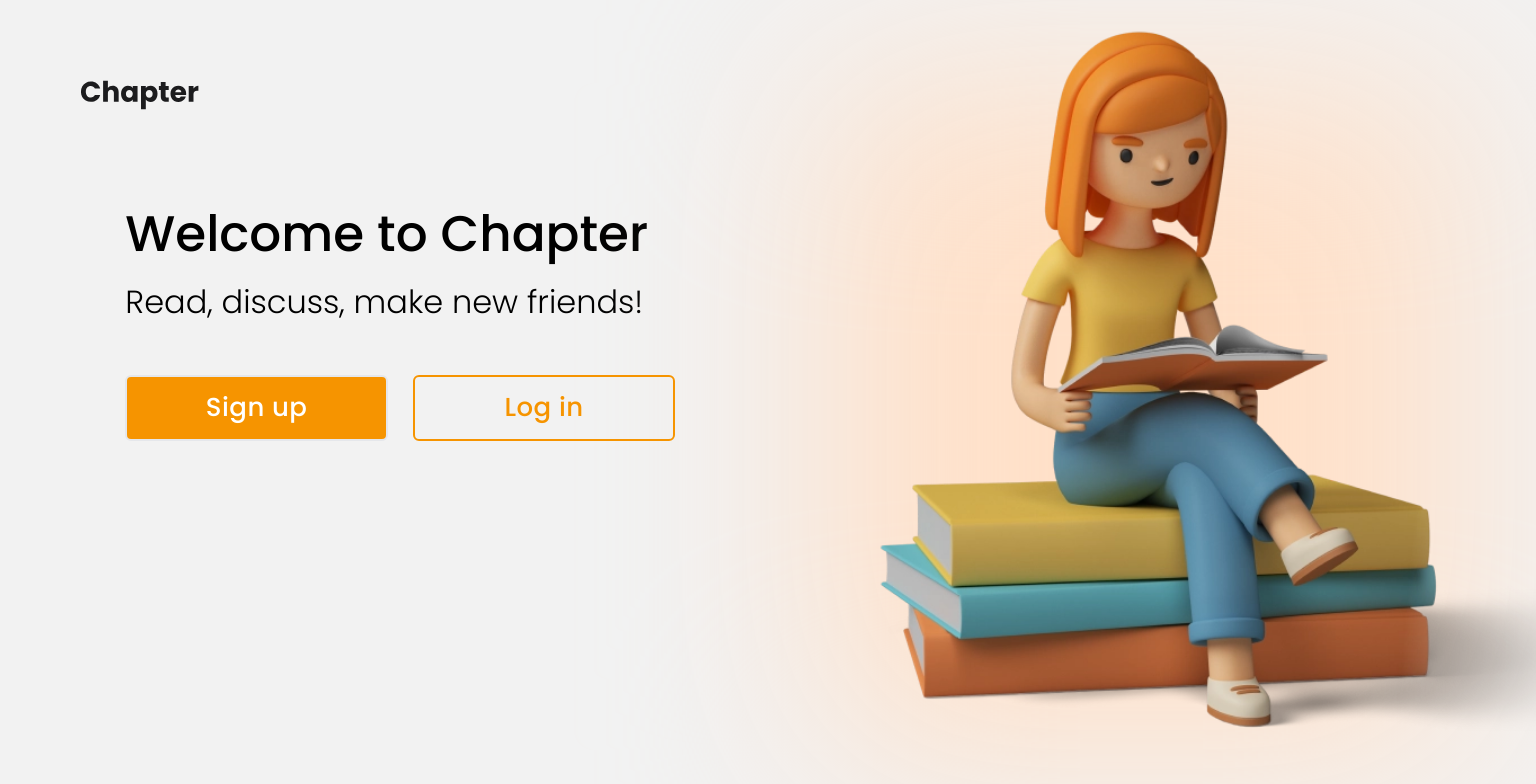
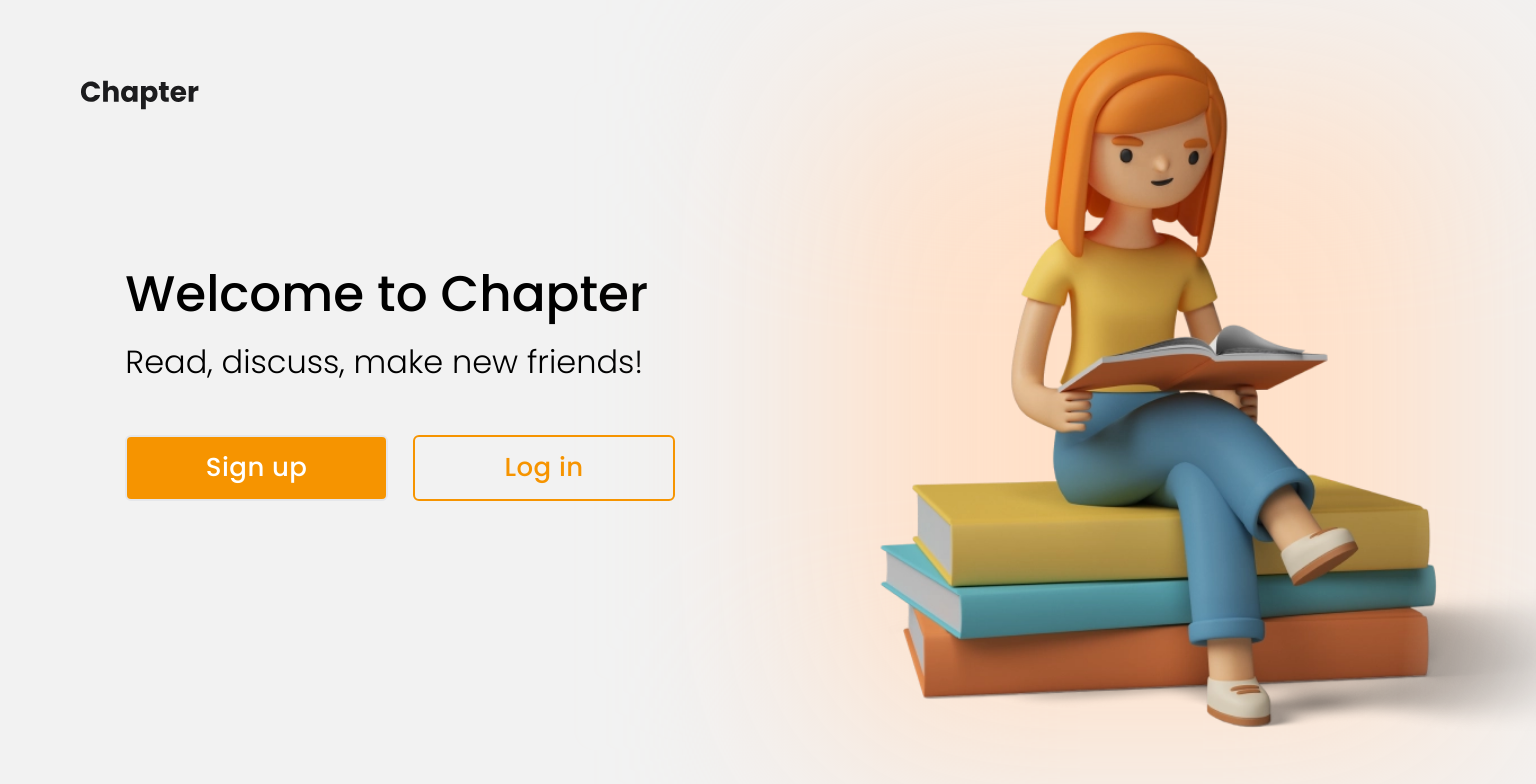
Before and after one commit to ArtemBohak/Chapter, a React (Vite) app: page / in a window 1536 px wide. Shown: the top 784 px of the page. Built offline with nearby package versions, Linux system fonts and the light colour scheme; no server answers.

Commit message:
small fixes of the design on welcome page

```diff
--- a/src/pages/WelcomePage/components/WelcomePagePanel/WelcomePagePanel.module.scss
+++ b/src/pages/WelcomePage/components/WelcomePagePanel/WelcomePagePanel.module.scss
@@ -2,13 +2,6 @@
   @apply w-full
   flex flex-col items-center
   -mt-4 px-5;
-
-  @media (min-width: 600px) {
-    margin-top: -40px;
-  }
-  @media (min-width: 1367px) {
-    margin-top: -140px;
-  }
 }
 
 .panel {
```
